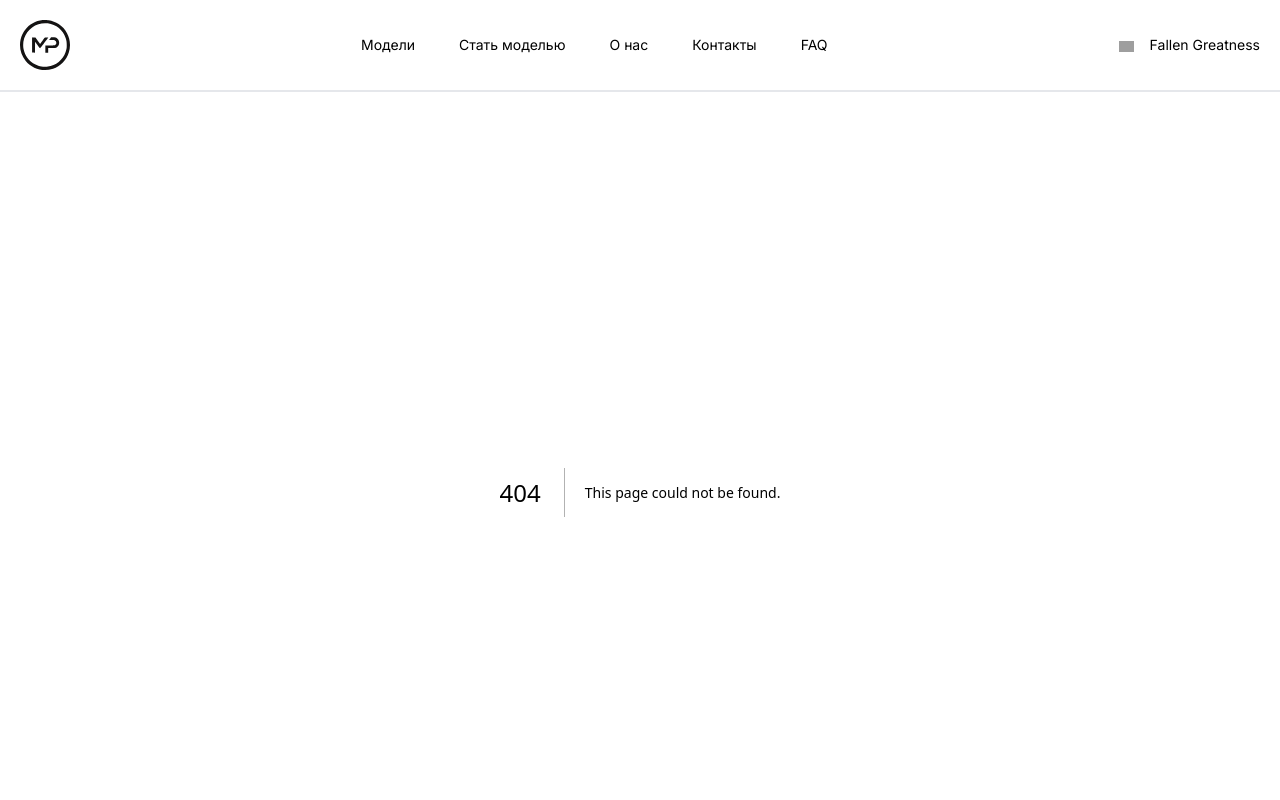
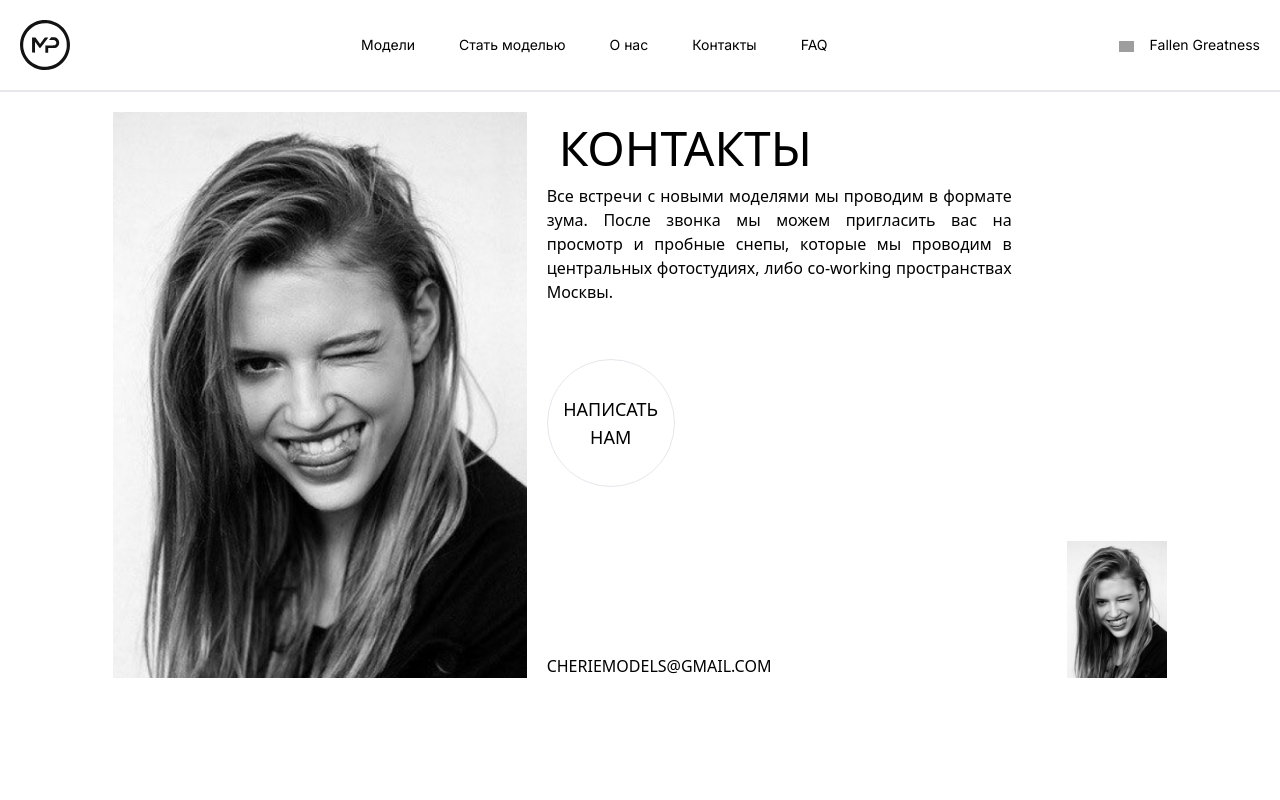
Before and after one commit to Tihonenko/NextJS-Tailwind-Sanity-project, a Next.js app: page /contact in a window 1280 px wide. Before the commit this address had no page. Shown: the top 800 px of the page. Built offline with nearby package versions, Linux system fonts and the light colour scheme; grey boxes are pictures that could not be loaded.

Commit message:
add contact page

```diff
--- /dev/null
+++ b/app/components/contact/contact.module.scss
@@ -0,0 +1,24 @@
+.contact {
+	@apply mt-5 justify-center gap-5 md:flex;
+	.mainfoto {
+		@apply md:w-1/3;
+		.img {
+			@apply w-full;
+		}
+	}
+	.main {
+		@apply flex-col justify-between md:flex md:w-1/2;
+		.h {
+			@apply m-3 text-5xl font-medium;
+		}
+		.text {
+			@apply w-3/4 text-justify;
+		}
+		.write {
+			@apply flex h-32 w-32 items-center justify-center rounded-[50%] border-[1px] text-center text-lg;
+		}
+		.boxmail {
+			@apply items-end justify-between md:flex;
+		}
+	}
+}
--- /dev/null
+++ b/app/components/contact/pageContact.tsx
@@ -0,0 +1,43 @@
+import React from 'react'
+import styles from './contact.module.scss'
+import Image from 'next/image'
+
+const PageContact = () => {
+  return (
+    <div className={styles.contact}>
+        <div className={styles.mainfoto}>
+            <Image
+                src='/images/contact.png'
+                alt='foto'
+                width={100}
+                height={200}
+                className={styles.img}
+            />
+        </div>
+        <div className={styles.main}>
+            <div>
+                <div className={styles.h}>КОНТАКТЫ</div>
+                <div className={styles.text}>Все встречи с новыми моделями мы проводим в формате зума.
+                    После звонка мы можем пригласить вас на просмотр и пробные снепы, которые мы проводим
+                    в центральных фотостудиях, либо co-working пространствах Москвы.
+                </div>
+            </div>
+            <div className={styles.write}>HАПИСАТЬ НАМ</div>
+            <div className={styles.boxmail}>
+                <div className={styles.mail}>CHERIEMODELS@GMAIL.COM</div>
+                <div className={styles.foto}>
+                <Image
+                    src='/images/contact.png'
+                    alt='foto'
+                    width={100}
+                    height={200}
+                    className={styles.img}
+                />
+                </div>
+            </div>
+        </div>
+    </div>
+  )
+}
+
+export default PageContact
--- /dev/null
+++ b/pages/contact.tsx
@@ -0,0 +1,11 @@
+import PageContact from "@components/contact/pageContact"
+
+const contact = () => {
+  return (
+    <div className='container'>
+        <PageContact/>
+    </div>
+  )
+}
+
+export default contact
```
Also changed, not shown: public/images/contact.png (added).
